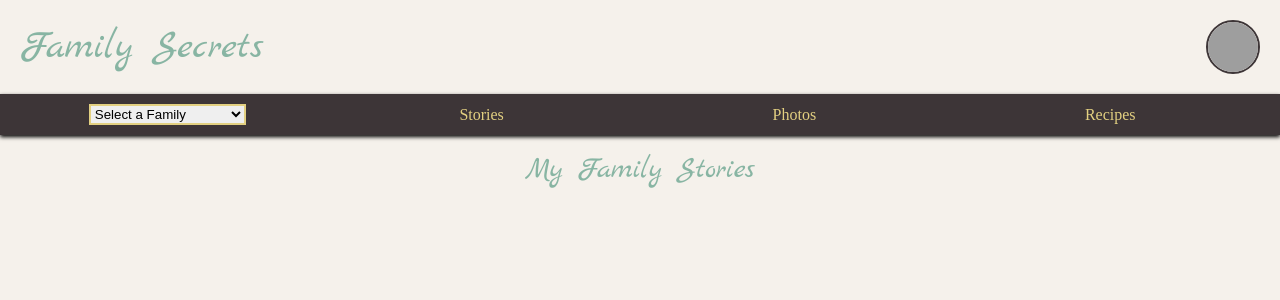
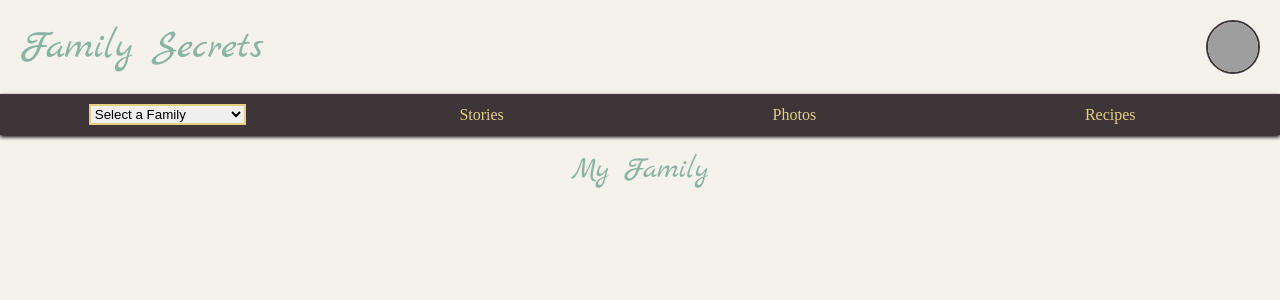
Before and after one commit to dylhof/family-secrets, a React (Create React App) app: page / in a window 1280 px wide. Shown: the top 300 px of the page. Built offline with nearby package versions, Linux system fonts and the light colour scheme; grey boxes are pictures that could not be loaded; a web font is replaced by a local one.

Commit message:
Add currentView from redux to CardArea

```diff
--- a/src/containers/CardArea/CardArea.js
+++ b/src/containers/CardArea/CardArea.js
@@ -1,12 +1,21 @@
 import React from 'react';
 import { connect } from 'react-redux';
+import PropTypes from 'prop-types';
 
-export const CardArea = () => {
+export const CardArea = (props) => {
+  const { currentView } = props;
   return (
     <div className='CardArea--div'>
-      <h2>My Family Stories</h2>
+      <h2>My Family {currentView}</h2>
     </div>
   )
 }
 
-export default CardArea;
+export const mapStateToProps = state => ({
+  currentView: state.currentView
+})
+export default connect(mapStateToProps)(CardArea);
+
+CardArea.propTypes = {
+  currentView: PropTypes.string
+}
```
